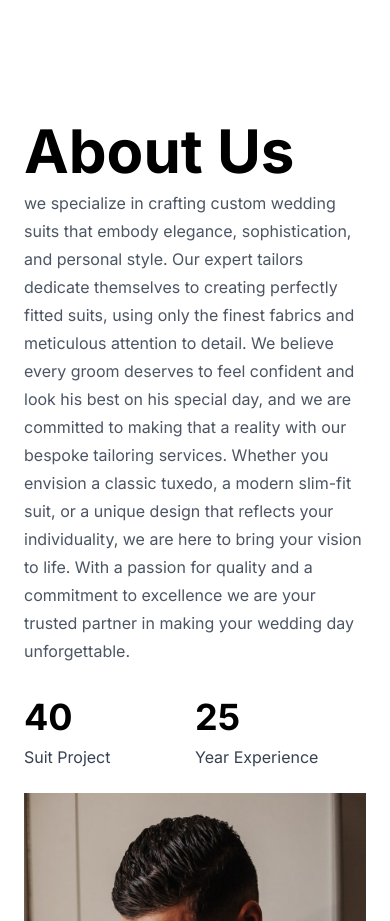
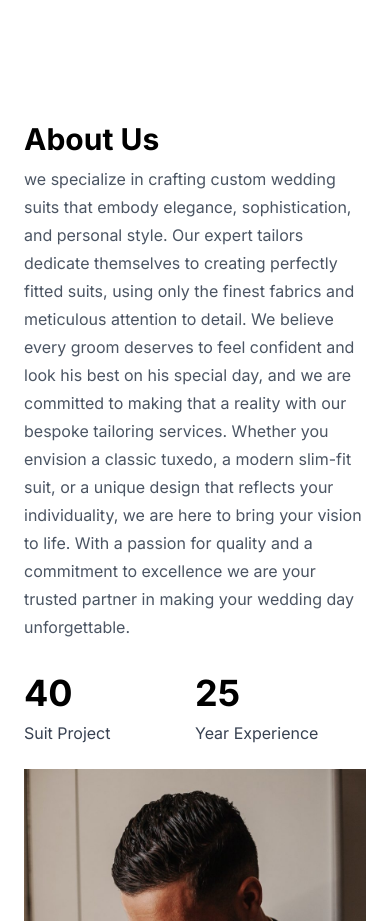
Before and after one commit to Samkayzeee/Maxedge_Sales_Page, a React (Vite) app: page / in a window 390 px wide. Shown: the part 2300-3221 px from the top of the page. Built offline with nearby package versions, Linux system fonts and the light colour scheme.

Commit message:
updated about header on responsiveness

```diff
--- a/src/components/about/About.jsx
+++ b/src/components/about/About.jsx
@@ -13,7 +13,7 @@ const About_US = () => {
             </div>
 
             <div className="md:w-5/12 w-full">
-                <h2 className="text-6xl font-bold my-2 text-black">About Us</h2>
+                <h2 className="md:text-6xl text-3xl font-bold my-2 text-black">About Us</h2>
                 <p className="text-gray-600 leading-7">
                     we specialize in crafting custom wedding suits that embody elegance, sophistication, and personal style.
                     Our expert tailors dedicate themselves to creating perfectly fitted suits, using only the finest fabrics and meticulous attention to detail.
```
